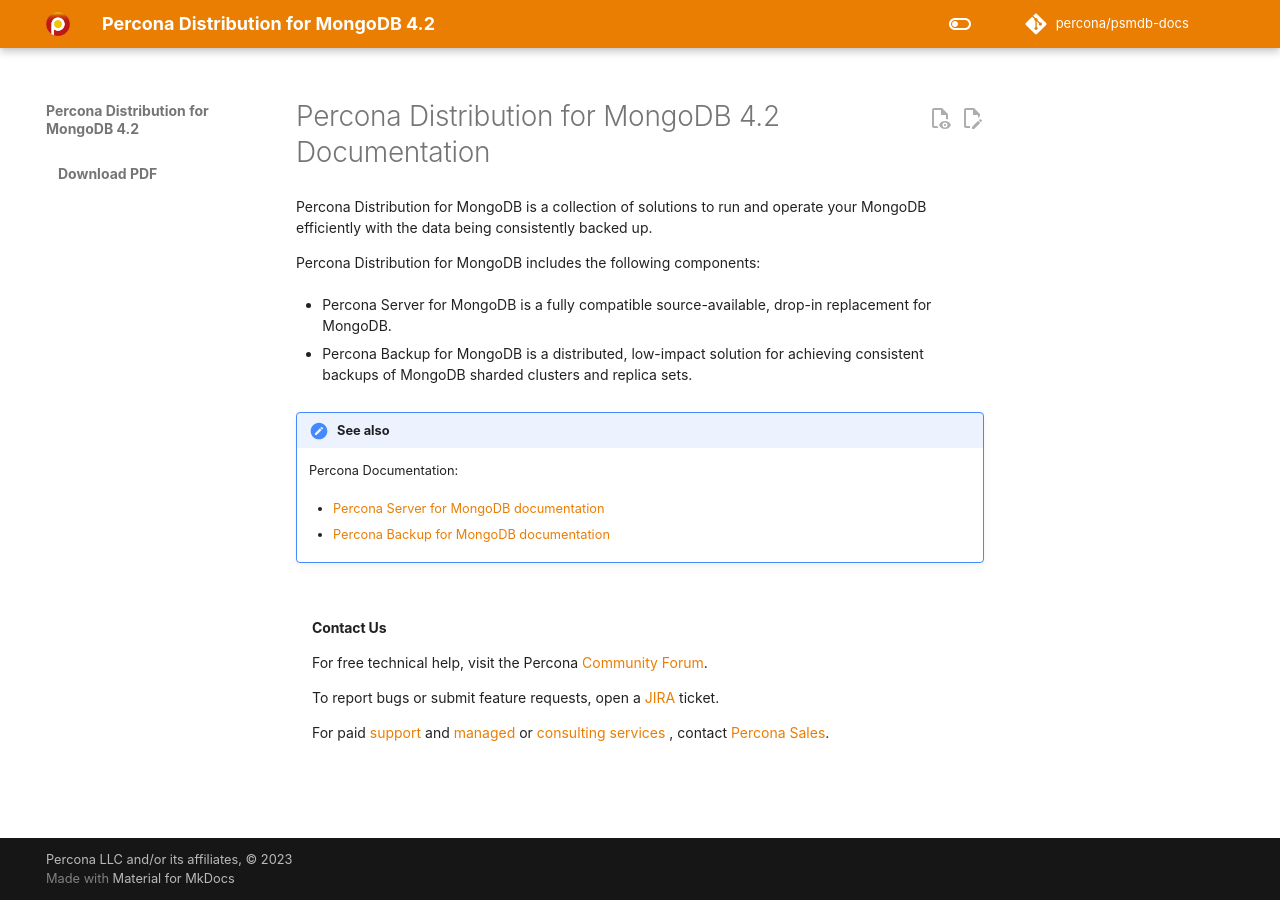
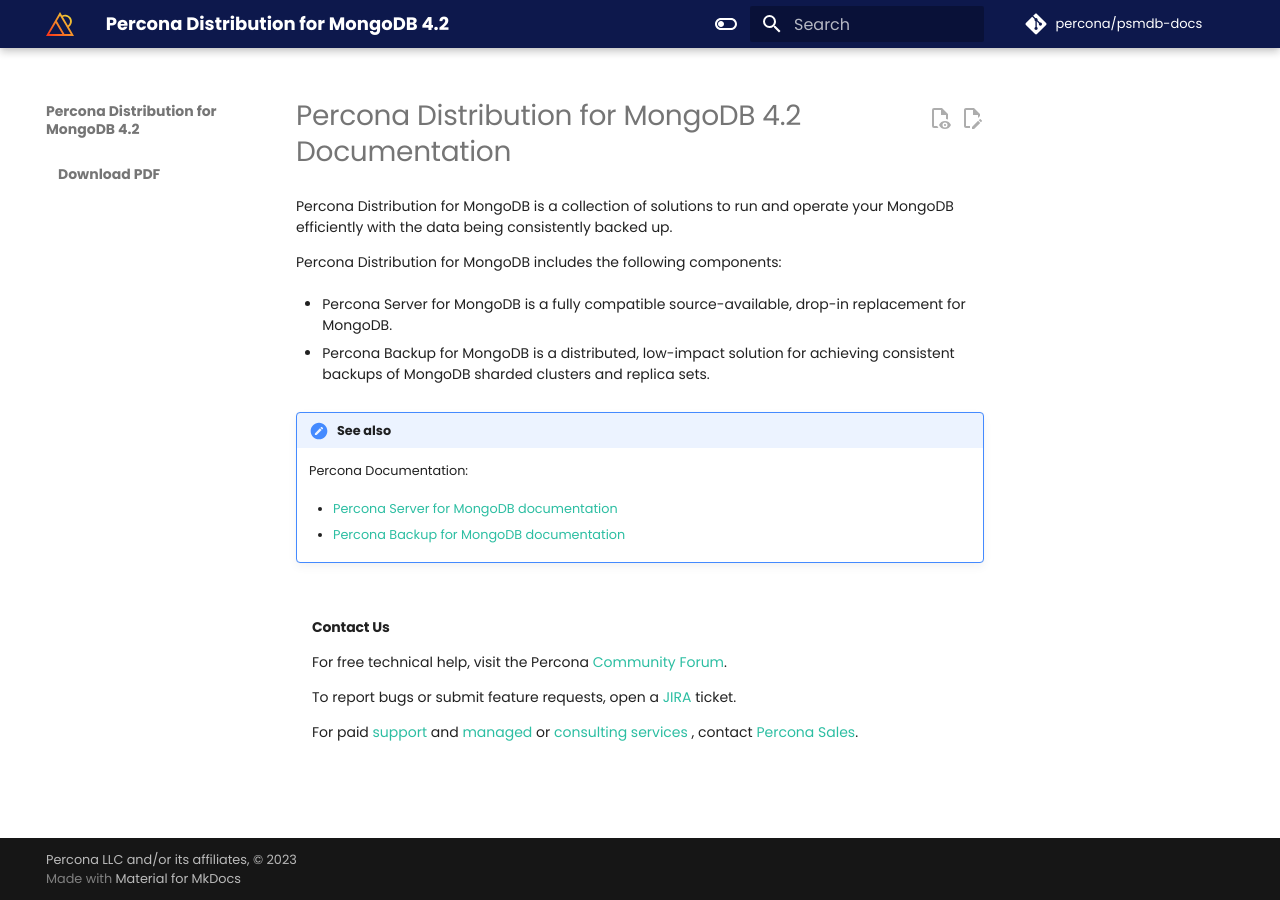
Before and after one commit to percona/distmongo-docs, an MkDocs documentation site: the page built from docs/index.md, in a window 1280 px wide. Built offline with MkDocs 1.6.1 and Material for MkDocs 9.7.7, drawn with Linux system fonts in a browser that asks for light colours; nearby versions of some CDN libraries; some web fonts are replaced; comment, search, counter and statistics services are not loaded; the version menu is left out.

Commit message:
DISTMONGO-214 Applied new branding to docs
deleted:    _resource/overrides/partials/header.html
	modified:   docs/_images/Percona_Logo_Color.png
	modified:   docs/_images/percona-favicon.ico
	modified:   docs/_images/percona-logo.svg
	modified:   docs/css/percona.css
	modified:   mkdocs-base.yml
	modified:   mkdocs.yml
new file: _resource/templates/styles.scss

```diff
--- a/_resource/overrides/partials/header.html
+++ /dev/null
@@ -1,77 +0,0 @@
-{#-
-  This file was automatically generated - do not edit
--#}
-<header class="md-header" data-md-component="header">
-  <nav class="md-header__inner md-grid" aria-label="{{ lang.t('header.title') }}">
-    <a href="https://percona.com/software/documentation" class="md-header__button md-logo" aria-label="Percona Product Documentation" data-md-component="logo">
-      {% include "partials/logo.html" %}
-    </a>
-    <label class="md-header__button md-icon" for="__drawer">
-      {% include ".icons/material/menu" ~ ".svg" %}
-    </label>
-    <div class="md-header__title" data-md-component="header-title">
-      <div class="md-header__ellipsis">
-        <div class="md-header__topic">
-          <span class="md-ellipsis">
-            {{ config.site_name }}
-          </span>
-        </div>
-        <div class="md-header__topic" data-md-component="header-topic">
-          <span class="md-ellipsis">
-            {% if page and page.meta and page.meta.title %}
-              {{ page.meta.title }}
-            {% else %}
-              {{ page.title }}
-            {% endif %}
-          </span>
-        </div>
-      </div>
-    </div>
-    {% if not config.theme.palette is mapping %}
-      <form class="md-header__option" data-md-component="palette">
-        {% for option in config.theme.palette %}
-          {% set primary = option.primary | replace(" ", "-") | lower %}
-          {% set accent  = option.accent  | replace(" ", "-") | lower %}
-          <input class="md-option" data-md-color-media="{{ option.media }}" data-md-color-scheme="{{ option.scheme }}" data-md-color-primary="{{ primary }}" data-md-color-accent="{{ accent }}" type="radio" name="__palette" id="__palette_{{ loop.index }}">
-          {% if option.toggle %}
-            <label class="md-header__button md-icon" title="{{ option.toggle.name }}" for="__palette_{{ loop.index0 or loop.length }}" hidden>
-              {% include ".icons/" ~ option.toggle.icon ~ ".svg" %}
-            </label>
-          {% endif %}
-        {% endfor %}
-      </form>
-    {% endif %}
-    {% if config.extra.alternate %}
-      <div class="md-header__option">
-        <div class="md-select">
-          {% set icon = config.theme.icon.alternate or "material/translate" %}
-          <button class="md-header__button md-icon">
-            {% include ".icons/" ~ icon ~ ".svg" %}
-          </button>
-          <div class="md-select__inner">
-            <ul class="md-select__list">
-              {% for alt in config.extra.alternate %}
-                <li class="md-select__item">
-                  <a href="{{ alt.link | url }}" hreflang="{{ alt.lang }}" class="md-select__link">
-                    {{ alt.name }}
-                  </a>
-                </li>
-                {% endfor %}
-            </ul>
-          </div>
-        </div>
-      </div>
-    {% endif %}
-    {% if "search" in config["plugins"] %}
-      <label class="md-header__button md-icon" for="__search">
-        {% include ".icons/material/magnify.svg" %}
-      </label>
-      {% include "partials/search.html" %}
-    {% endif %}
-    {% if config.repo_url %}
-      <div class="md-header__source">
-        {% include "partials/source.html" %}
-      </div>
-    {% endif %}
-  </nav>
-</header>
--- a/docs/css/percona.css
+++ b/docs/css/percona.css
@@ -1,20 +1,25 @@
 [data-md-color-scheme="percona-light"] {
-  --md-primary-fg-color:        #e97e03;
-  --md-primary-fg-color--light: #ECB7B7;
-  --md-default-fg-color--lightest: #eba926;
-  --md-primary-fg-color--dark:  #90030C;
-  --md-typeset-a-color: var(--md-primary-fg-color);
+  --md-primary-fg-color:        #0d184c;
+  --md-primary-fg-color--light: #3e4875;
+  --md-default-fg-color--lightest: #9096b0;
+  --md-primary-fg-color--dark:  #080e2e;
+  --md-typeset-a-color: #2cbea2;
 }
 [data-md-color-scheme="slate"] {
-    --md-primary-fg-color:        #e97e03;
+    --md-primary-fg-color:        #0d184c;
     /*
-    --md-primary-fg-color--light: #ECB7B7;
-    --md-primary-fg-color--dark:  #90030C;
+    --md-primary-fg-color--light: #3e4875;
+    --md-primary-fg-color--dark:  #080e2e;
     */
+    --md-typeset-a-color: #2cbea2;
     --md-hue: 210; /* [0, 360] */
   }
 ul li p {
 	margin: 0;
+}
+
+.md-clipboard {
+  color: #2cbea2;
 }
 
 .md-typeset {
@@ -23,8 +28,9 @@
 }
 
 .md-typeset h1 {
-  color: var(--md-default-fg-color--light);
+color: var(--md-default-fg-color--light);
 font-size: 2em;
+font-weight: 400;
 line-height: 1.3;
 margin: 0 0 0.9em;
 }
--- a/mkdocs.yml
+++ b/mkdocs.yml
@@ -4,20 +4,11 @@
 
 site_url: "https://docs.percona.com/percona-distribution-for-mongodb/4.2/"
 
-plugins:
-    section-index: {} # Adds links to nodes - comment out when creating PDF
-
 theme:
   name: material
   custom_dir: _resource/overrides
 
-# Theme features
 
-  features:
-    - search.highlight
-    - navigation.top
-    - navigation.tracking
-    - content.tabs.link
 
 
 
```
Also changed, not shown: mkdocs-base.yml (+20 -6 lines), docs/_images/Percona_Logo_Color.png, docs/_images/percona-favicon.ico, docs/_images/percona-logo.svg, 1 other file.
